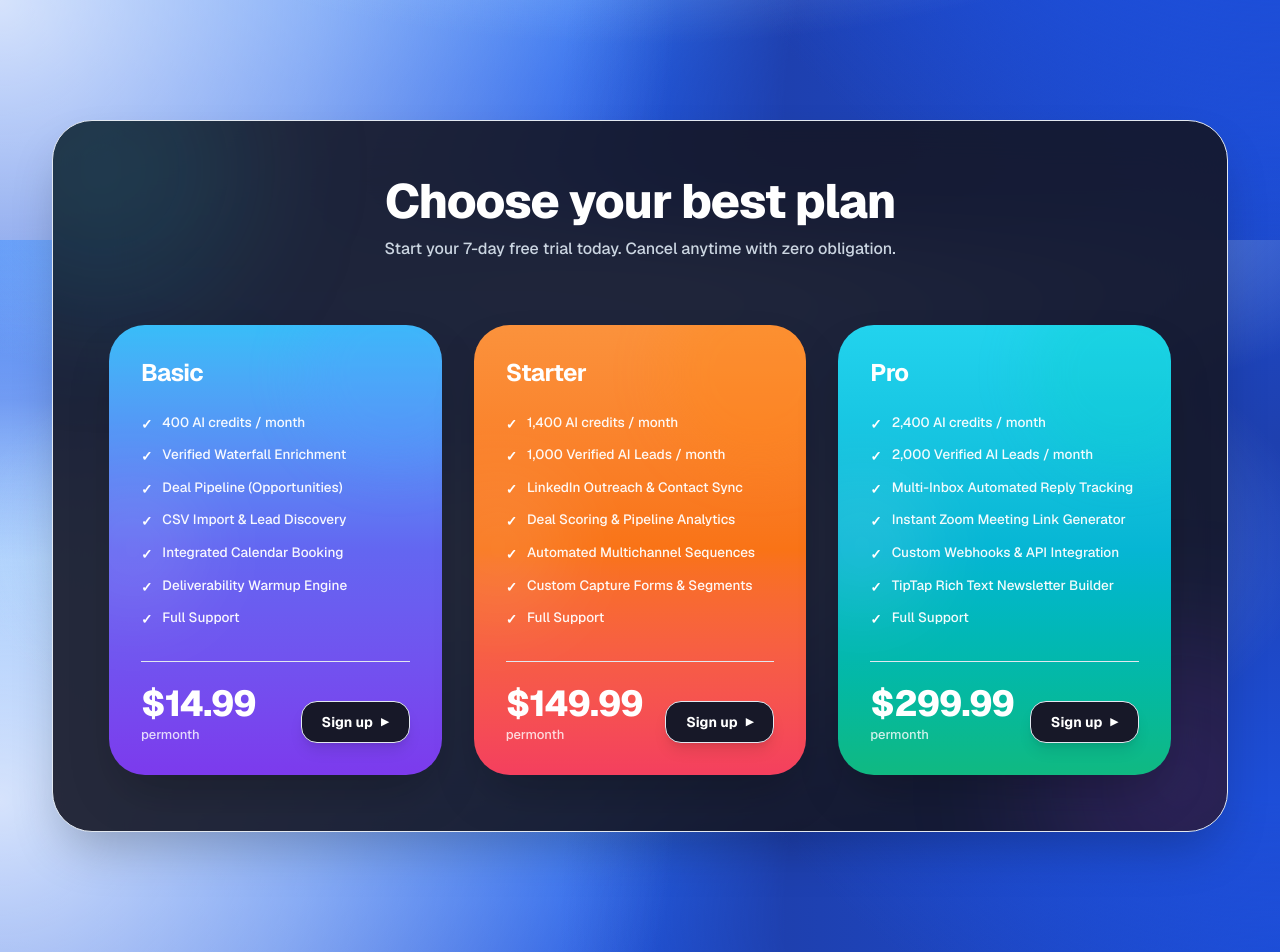
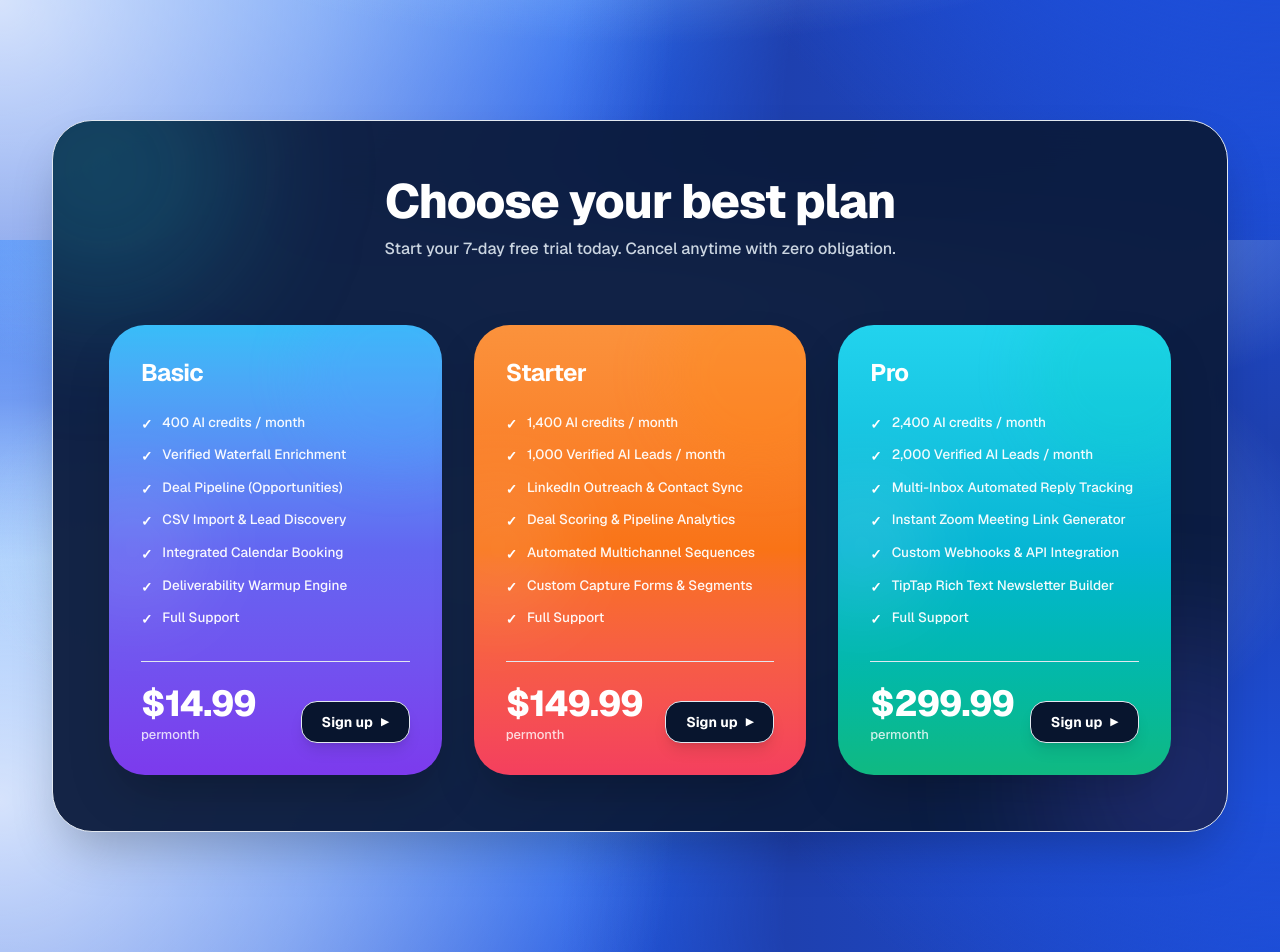
Before and after one commit to nxeliopulse/Nxelio, a Next.js app: page / in a window 1280 px wide. Shown: the part 6160-7112 px from the top of the page. Built offline with nearby package versions, Linux system fonts and the light colour scheme; no server answers.

Commit message:
Nxelio Nurture

```diff
--- a/src/components/landing/landing-page.tsx
+++ b/src/components/landing/landing-page.tsx
@@ -1155,12 +1155,12 @@ function PricingSection() {
     <section id="pricing" className="py-24 sm:py-32 bg-transparent">
       <div className="max-w-[1240px] mx-auto px-5 sm:px-8">
 
-        {/* Outer Dark Frame matching reference mockup */}
-        <div className="bg-[#151726]/90 backdrop-blur-2xl border border-white/15 rounded-[40px] p-6 sm:p-10 lg:p-14 shadow-2xl relative overflow-hidden">
+        {/* Outer Navy Blue Frame matching user request */}
+        <div className="bg-[#0b1b3d]/95 backdrop-blur-2xl border border-blue-400/20 rounded-[40px] p-6 sm:p-10 lg:p-14 shadow-2xl relative overflow-hidden">
 
           {/* Subtle radiant ambient lights */}
-          <div className="absolute -top-24 -left-24 w-72 h-72 bg-blue-500/15 rounded-full blur-3xl pointer-events-none" />
-          <div className="absolute -bottom-24 -right-24 w-72 h-72 bg-purple-500/15 rounded-full blur-3xl pointer-events-none" />
+          <div className="absolute -top-24 -left-24 w-72 h-72 bg-blue-500/25 rounded-full blur-3xl pointer-events-none" />
+          <div className="absolute -bottom-24 -right-24 w-72 h-72 bg-indigo-500/20 rounded-full blur-3xl pointer-events-none" />
 
           {/* Section Header */}
           <div className="max-w-2xl mx-auto text-center mb-12 sm:mb-16 relative z-10">
@@ -1220,7 +1220,7 @@ function PricingSection() {
                   {/* Sign Up Button */}
                   <Link
                     href="/signup"
-                    className="inline-flex items-center justify-center gap-2 bg-[#171828] hover:bg-[#0c0d18] text-white text-xs sm:text-sm font-bold px-5 py-2.5 rounded-2xl transition-all shadow-lg hover:scale-105 active:scale-95 group/btn cursor-pointer min-[420px]:shrink-0 border border-white/10"
+                    className="inline-flex items-center justify-center gap-2 bg-[#08152e] hover:bg-[#040c1b] text-white text-xs sm:text-sm font-bold px-5 py-2.5 rounded-2xl transition-all shadow-lg hover:scale-105 active:scale-95 group/btn cursor-pointer min-[420px]:shrink-0 border border-white/10"
                   >
                     <span>Sign up</span>
                     <span className="text-[10px] group-hover/btn:translate-x-0.5 transition-transform">▶</span>
```
